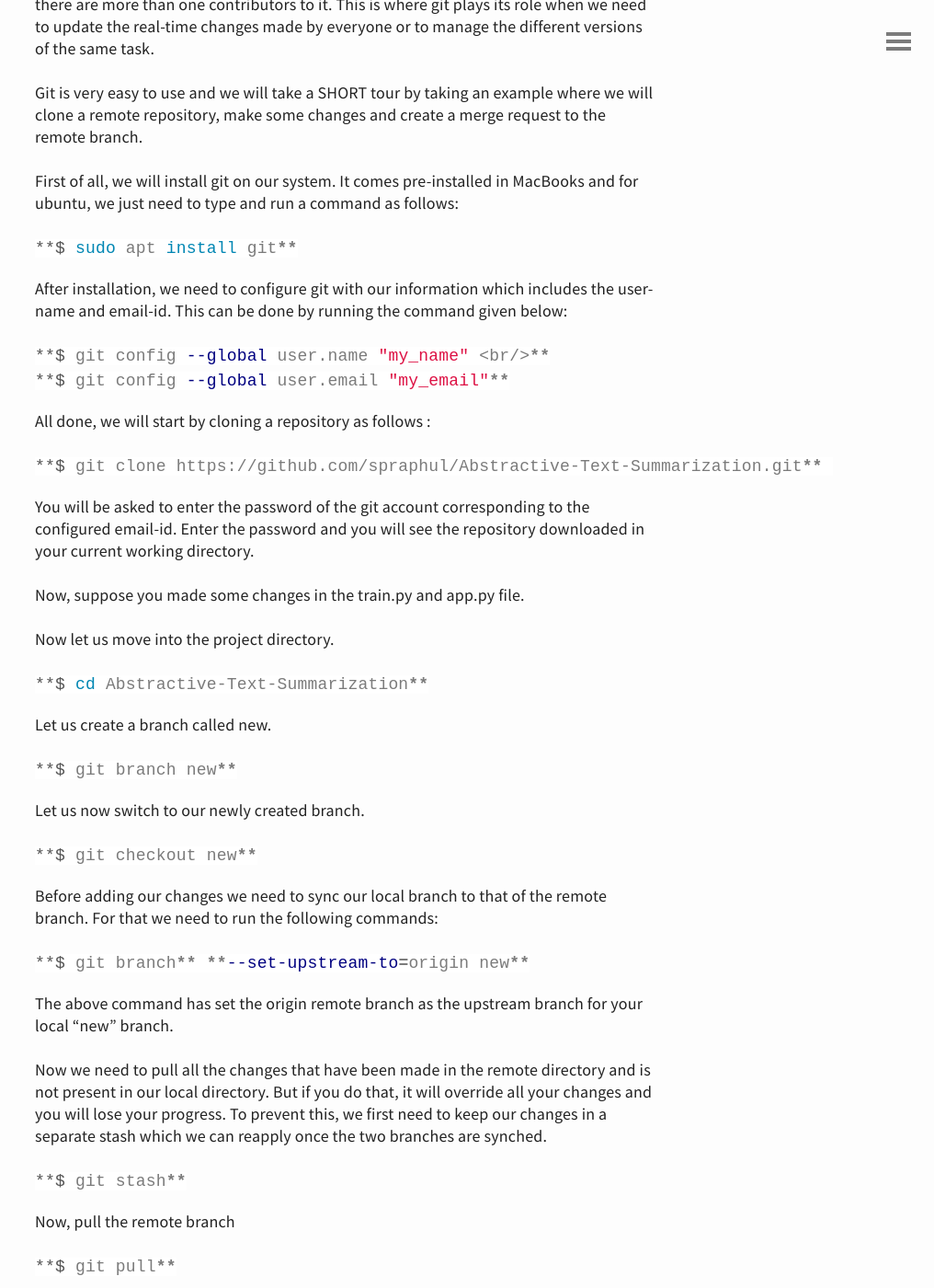
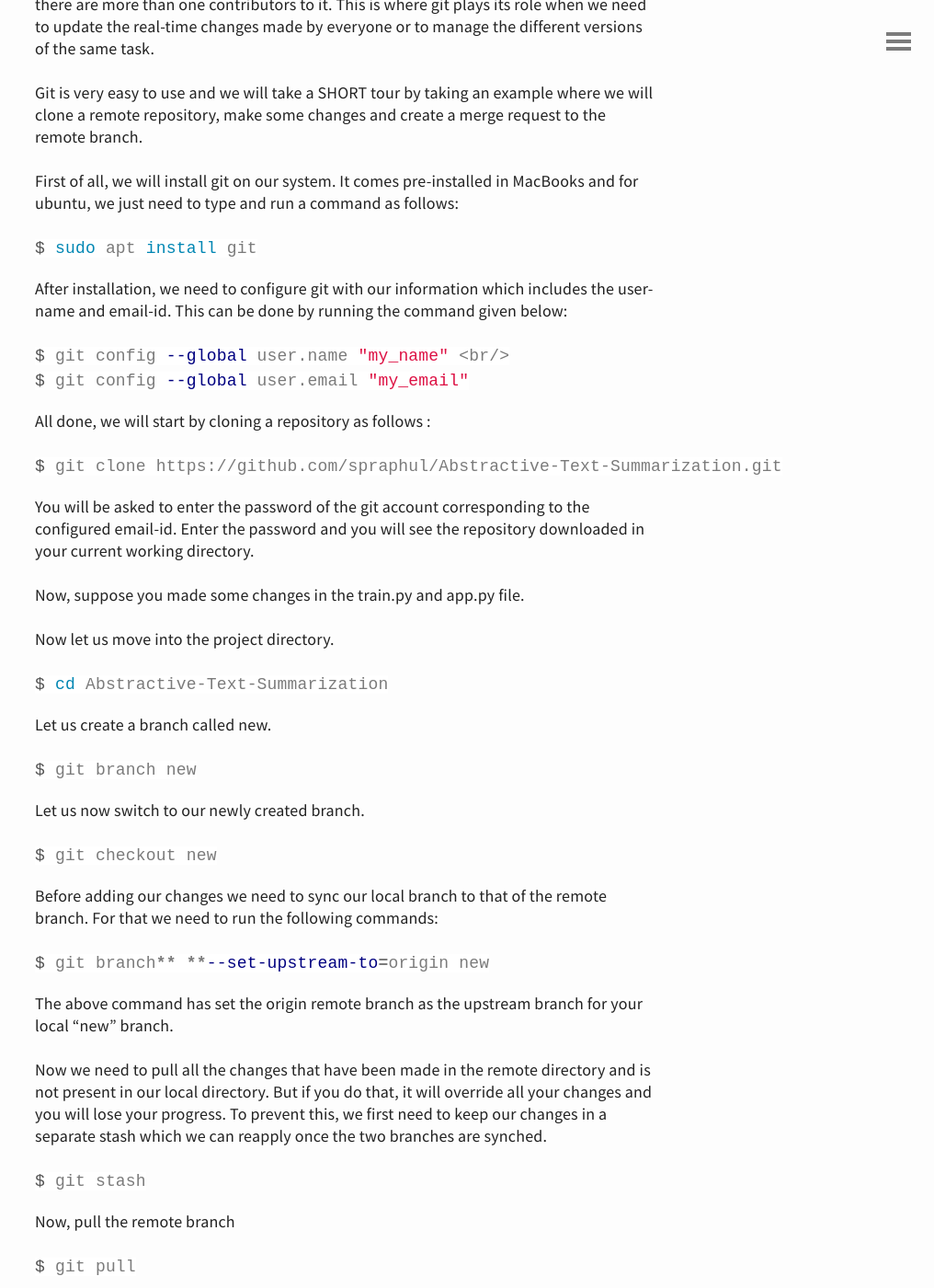
Before and after one commit to spraphul/blog, a Jekyll site: the page built from _posts/2019-09-10-git.md, in a window 1280 px wide and 1400 px high, scrolled down 810 px. Shown: the whole window at 92% size, without its empty margins (264-1280 px from the left). Built offline with Jekyll 4.4.1, drawn with Linux system fonts in a browser that asks for light colours; some of the changed text lies outside the part shown.

Commit message:
Update 2019-09-10-git.md

````diff
--- a/_posts/2019-09-10-git.md
+++ b/_posts/2019-09-10-git.md
@@ -14,21 +14,21 @@ Git is very easy to use and we will take a SHORT tour by taking an example where
 First of all, we will install git on our system. It comes pre-installed in MacBooks and for ubuntu, we just need to type and run a command as follows:
 
 ```console
-**$ sudo apt install git**
+$ sudo apt install git
 ```
 
 
 After installation, we need to configure git with our information which includes the user-name and email-id. This can be done by running the command given below:
 
 ``` console
-**$ git config --global user.name "my_name" <br/>**
-**$ git config --global user.email "my_email"**
+$ git config --global user.name "my_name" <br/>
+$ git config --global user.email "my_email"
 ```
 
 All done, we will start by cloning a repository as follows :
 
 ```console
-**$ git clone https://github.com/spraphul/Abstractive-Text-Summarization.git**
+$ git clone https://github.com/spraphul/Abstractive-Text-Summarization.git
 ```
 
 You will be asked to enter the password of the git account corresponding to the configured email-id. Enter the password and you will see the repository downloaded in your current working directory.
@@ -39,25 +39,25 @@ Now, suppose you made some changes in the train.py and app.py file.
 Now let us move into the project directory.
 
 ```console
-**$ cd Abstractive-Text-Summarization**
+$ cd Abstractive-Text-Summarization
 ```
 
 Let us create a branch called new.
 
 ```console
-**$ git branch new**
+$ git branch new
 ```
 
 Let us now switch to our newly created branch.
 
 ``` console
-**$ git checkout new**
+$ git checkout new
 ```
 
 Before adding our changes we need to sync our local branch to that of the remote branch. For that we need to run the following commands:
 
 ```console
-**$ git branch** **--set-upstream-to=origin new**
+$ git branch** **--set-upstream-to=origin new
 ```
 
 The above command has set the origin remote branch as the upstream branch for your local "new" branch.
@@ -66,43 +66,43 @@ The above command has set the origin remote branch as the upstream branch for yo
 Now we need to pull all the changes that have been made in the remote directory and is not present in our local directory. But if you do that, it will override all your changes and you will lose your progress. To prevent this, we first need to keep our changes in a separate stash which we can reapply once the two branches are synched.
 
 ```console
-**$ git stash**
+$ git stash
 ```
 
 Now, pull the remote branch
 
 ```console
-**$ git pull**
+$ git pull
 ```
 
 We are now ready to apply our changes which were earlier put in a separate stash.
 
 ```console
-**$ git stash pop**
+$ git stash pop
 ```
 
 Now we can check the status and we can merge only if the working tree is clean.
 
 ```console
-**$ git status**
+$ git status
 ```
 
 You will be getting two files, train.py and app.py in the modified section. Just copy those locations and add it as follows:
 
 ```console
-**$ git add train.py app.py**
+$ git add train.py app.py
 ```
 
 Now again check for the status and your working tree should be clean by now. We can commit now with a message.
 
 ```console
-**$ git commit -m "updated train.py and app.py"**
+$ git commit -m "updated train.py and app.py"
 ```
 
 Now, its time to send a merge request:
 
 ```console
-**$ git push** **--set-upstream origin new**
+$ git push** **--set-upstream origin new
 ```
 
 This will create a new branch with the same name as new in the remote directory and will copy the current local directory into that branch. Now we need to send a merge request.
````
